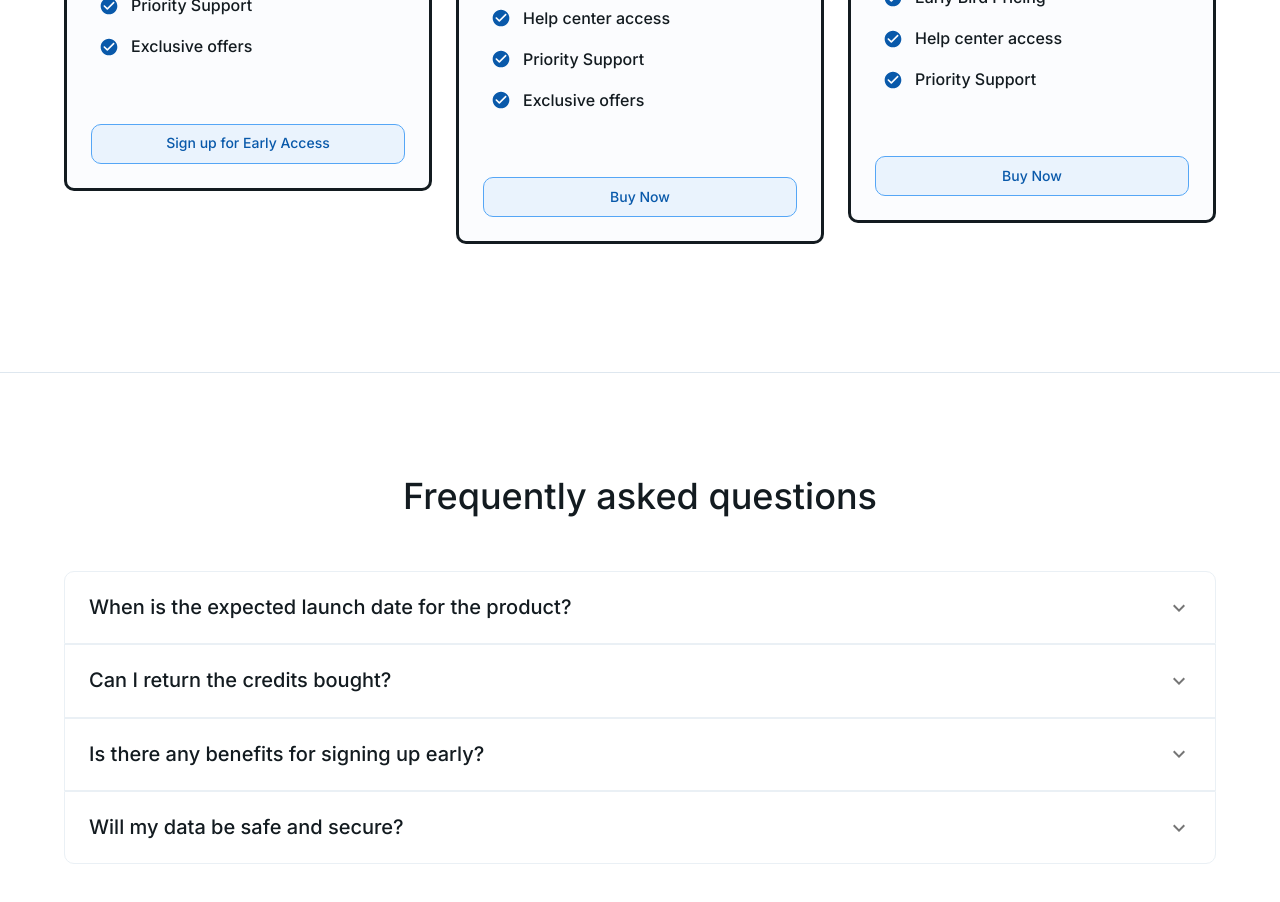
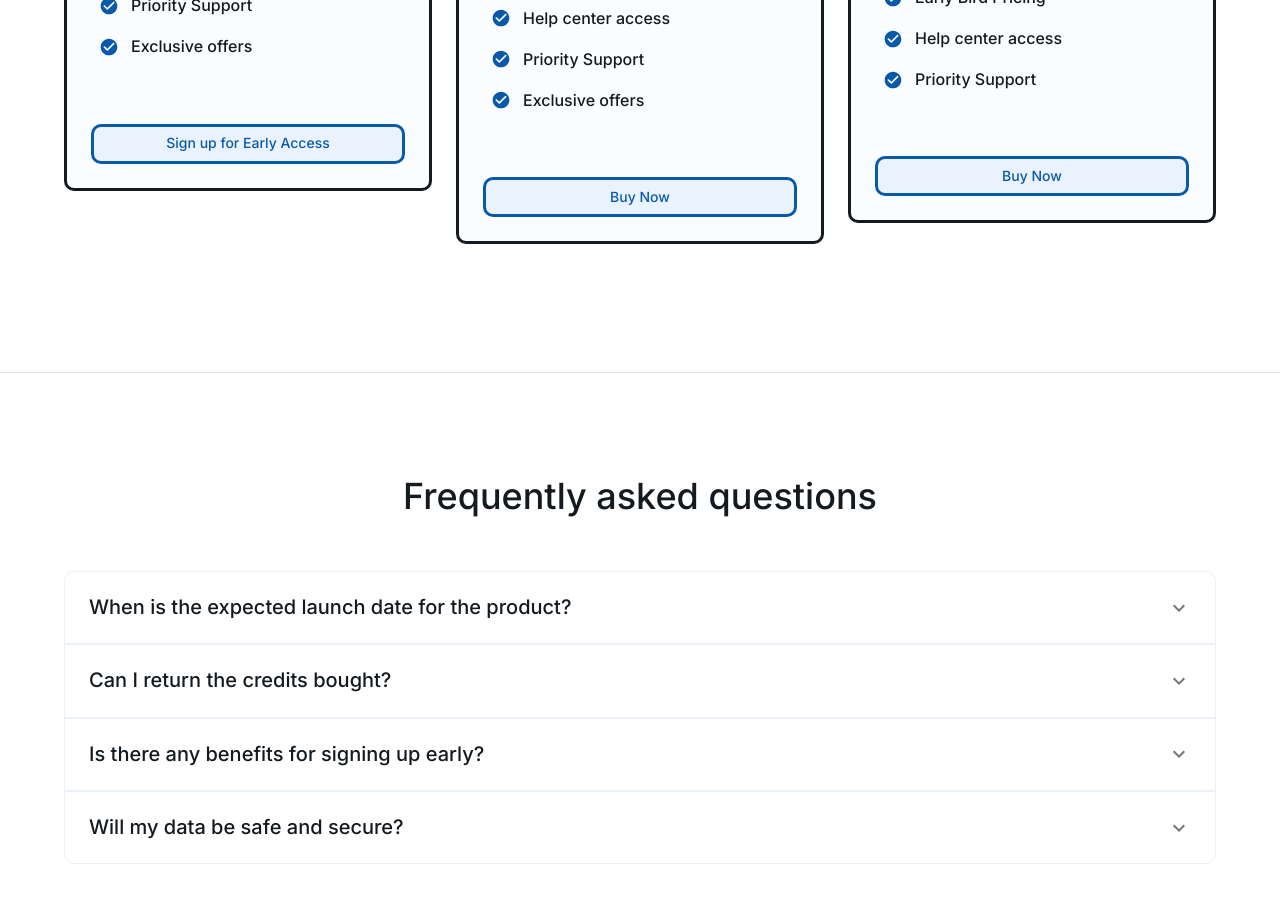
Before and after one commit to Evilcmd/binarydec-landingpage-frontend, a React (Create React App) app: page / in a window 1280 px wide. Shown: the part 3540-4442 px from the top of the page. Built offline with nearby package versions, Linux system fonts and the light colour scheme.

Commit message:
added border to the pricing buttons

```diff
--- a/src/components/Pricing.js
+++ b/src/components/Pricing.js
@@ -62,7 +62,6 @@ const tiers = [
 ];
 
 export default function Pricing() {
-
 
 
 
@@ -217,6 +216,9 @@ export default function Pricing() {
                                     component="a"
                                     href={tier.href}
                                     target="_blank"
+                                    sx={{
+                                        border:'3px solid',
+                                    }}
                                 >
                                     {tier.buttonText}
                                 </Button>
```
